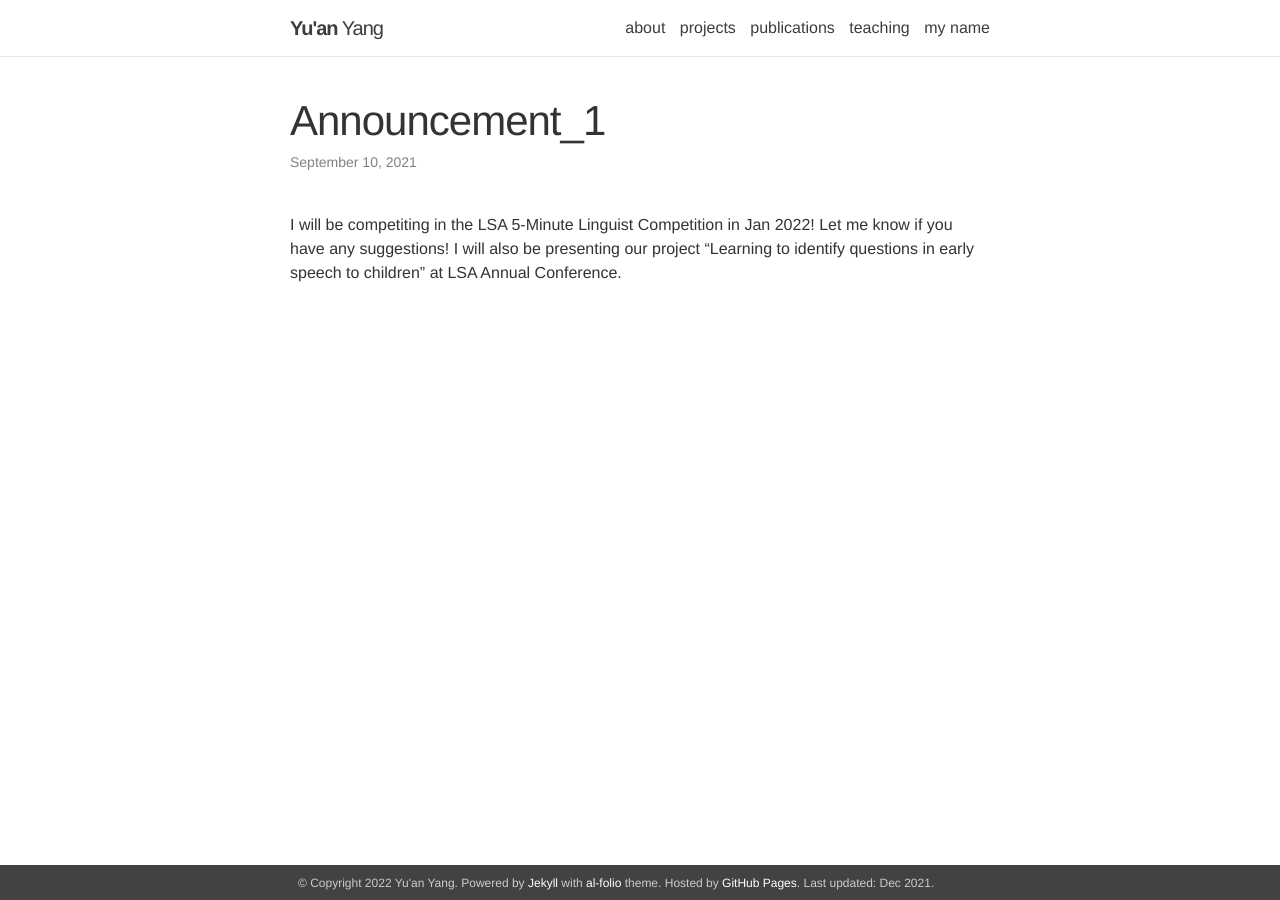
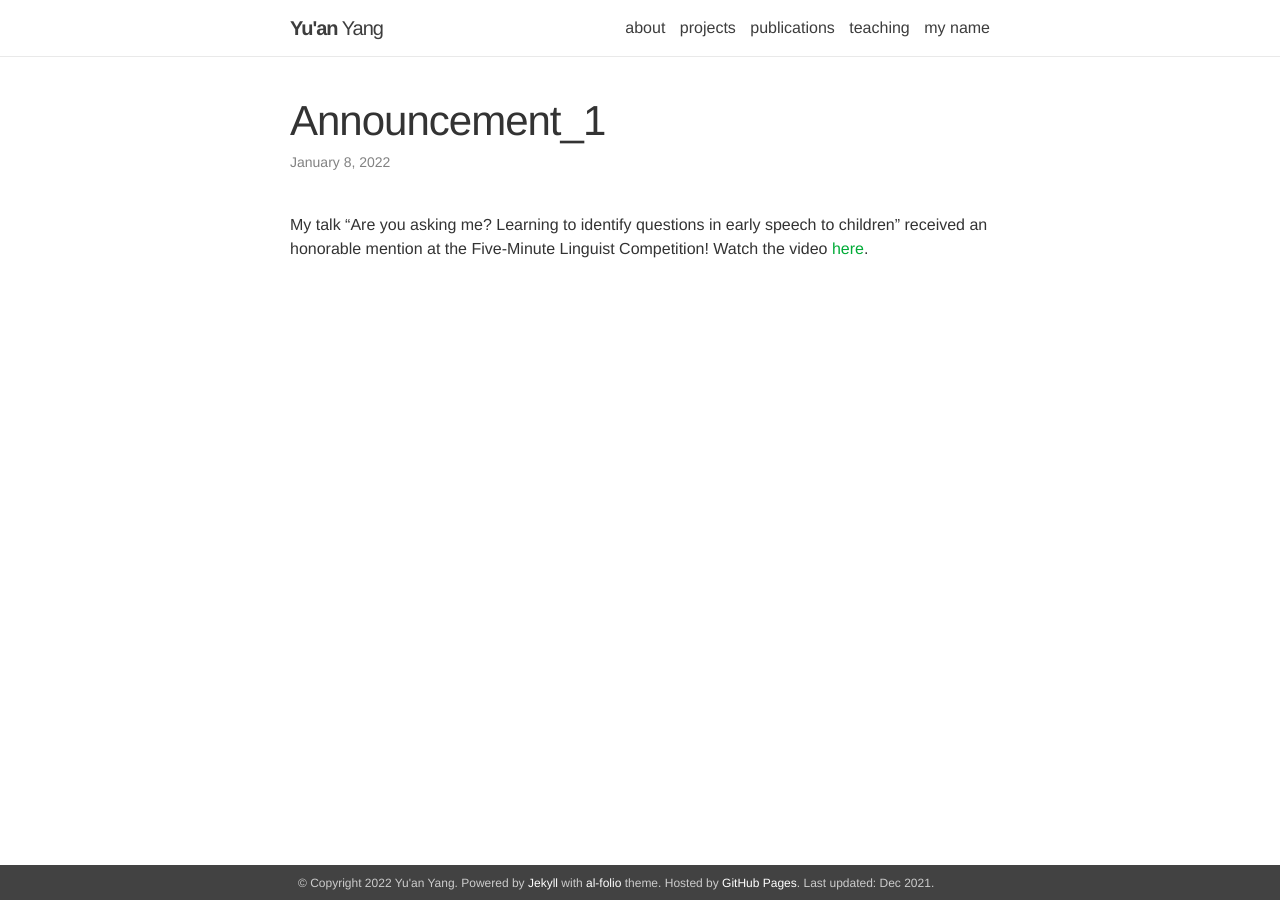
Before and after one commit to Yu-an/yu-an.github.io, a Jekyll site: the page built from _news/announcement_1.md, in a window 1280 px wide. Built offline with Jekyll 4.4.1, drawn with Linux system fonts in a browser that asks for light colours.

Commit message:
update news

```diff
--- a/_news/announcement_1.md
+++ b/_news/announcement_1.md
@@ -1,7 +1,7 @@
 ---
 layout: post
-date: 2021-Sep-10
+date: 2022-Jan-8
 inline: true
 ---
 
-I will be competiting in the LSA 5-Minute Linguist Competition in Jan 2022! Let me know if you have any suggestions! I will also be presenting our project "Learning to identify questions in early speech to children" at LSA Annual Conference.
+My talk "Are you asking me? Learning to identify questions in early speech to children" received an honorable mention at the Five-Minute Linguist Competition! Watch the video [here](https://youtu.be/7SehUOKnQSo).
```
Also changed, not shown: _news/announcement_3.md (+2 -2 lines).
